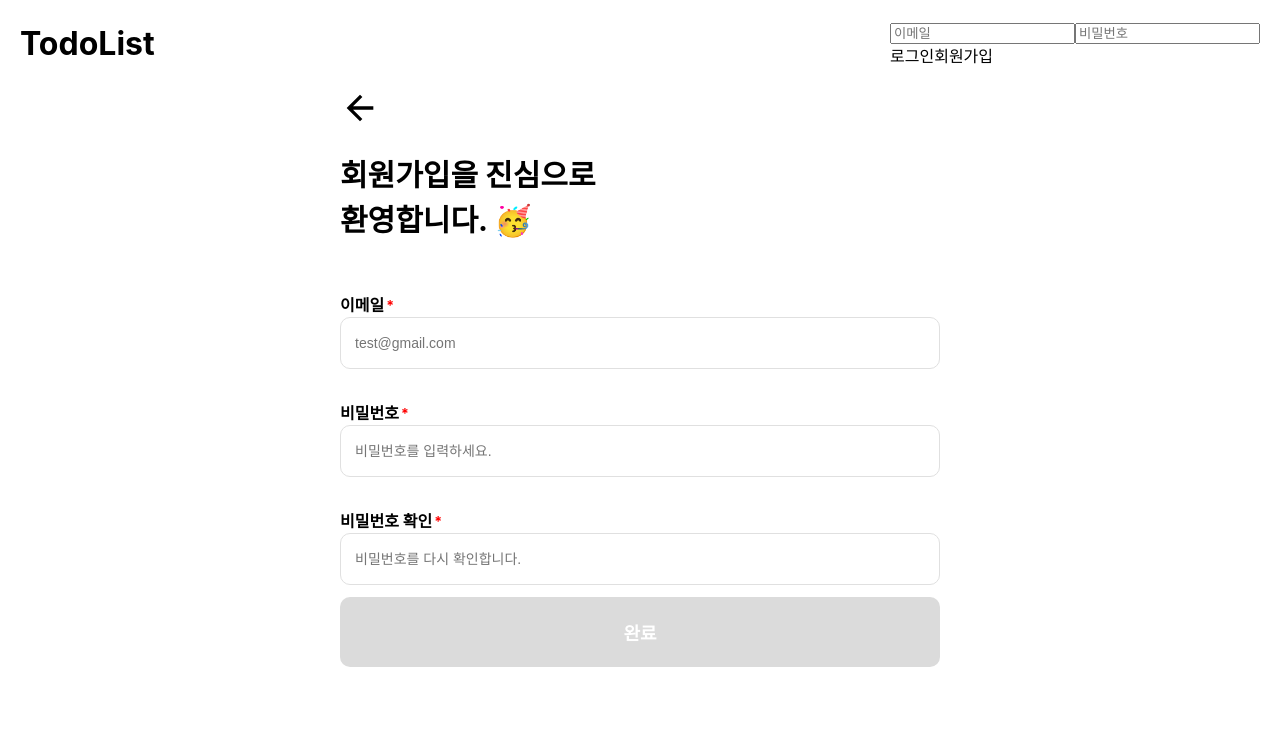
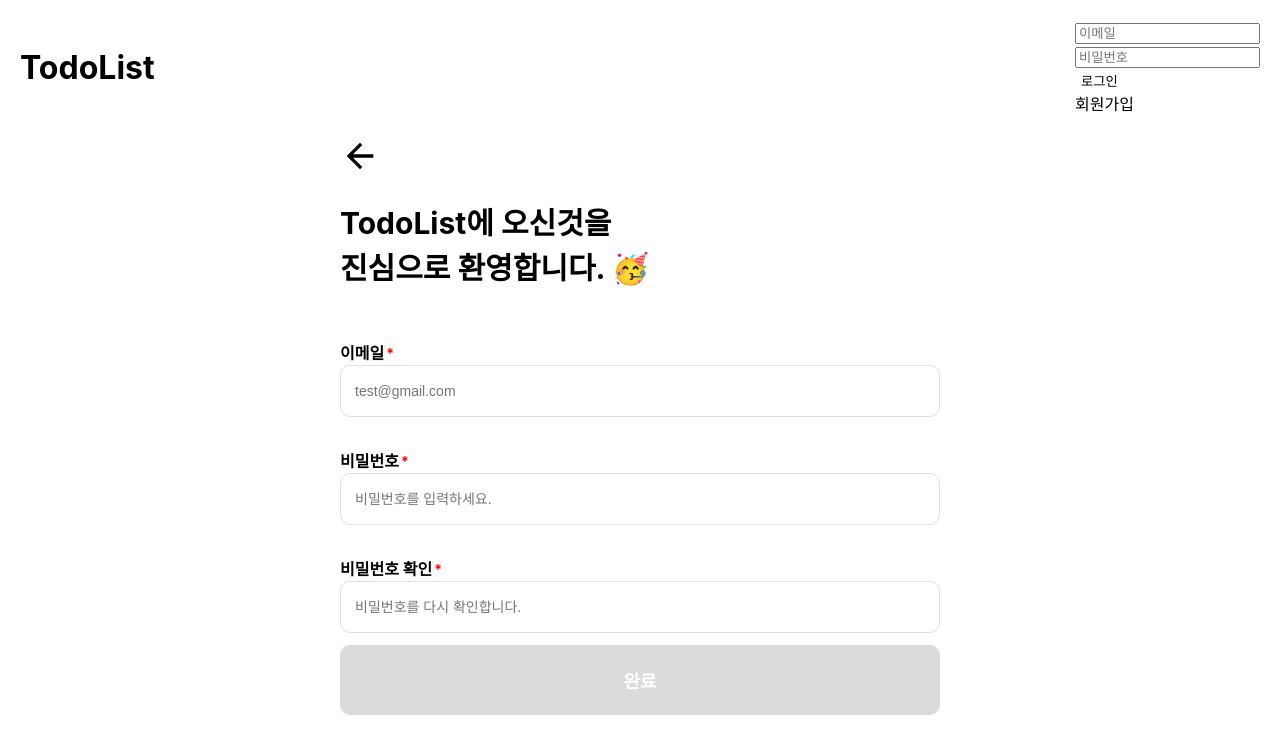
Before and after one commit to study-team2023/todo-study, a React (Create React App) app in the folder todo-list/: page /components/TodoJoin in a window 1280 px wide. Shown: the top 754 px of the page. Built offline with nearby package versions, Linux system fonts and the light colour scheme.

Commit message:
:memo:docs: 텍스트 수정 / className 수정

```diff
--- a/todo-list/src/components/TodoHeader.js
+++ b/todo-list/src/components/TodoHeader.js
@@ -12,16 +12,18 @@ const TodoHeader = () => {
                 <h1>TodoList</h1>
             </Link>
             <div className={cn("login_wrap")}>
-                <div className="login_box">
-                    <label htmlFor="loginEmail">
-                        <input id="loginEmail" type="email" placeholder="이메일"/>
-                    </label>
-                    <label htmlFor="loginPw">
-                        <input id="loginPw" type="password" placeholder="비밀번호"/>
-                    </label>
+                <div className={cn("login_box")}>
+                    <div className={cn("loginInputWrap")}>
+                        <input id="loginEmail" type="email" placeholder="이메일" className={cn("loginInput")}/>
+                    </div>
+                    <div className={cn("loginInputWrap")}>
+                        <input id="loginPw" type="password" placeholder="비밀번호" className={cn("loginInput")}/>
+                    </div>
+                    <div className={cn("loginButtonWrap")}>
+                        <button>로그인</button>
+                    </div>
                 </div>
-                <div className="button_box">
-                    <a href="">로그인</a>
+                <div className={cn("joinButtonWrap")}>
                     <Link to="./components/TodoJoin">회원가입</Link>
                 </div>
             </div>
--- a/todo-list/src/components/TodoJoin.js
+++ b/todo-list/src/components/TodoJoin.js
@@ -66,7 +66,7 @@ const TodoJoin = () => {
                         <MdArrowBack color="#000" size="40"/>
                     </Link>
                 </div>
-                <h2 className={cn("joinTitle")}>회원가입을 진심으로<br/>환영합니다. 🥳</h2>
+                <h2 className={cn("joinTitle")}>TodoList에 오신것을<br/>진심으로 환영합니다. 🥳</h2>
                 <form className={cn("joinForm")}>
                     <label htmlFor="joinEmail">이메일</label>
                     <div className={cn("joinInputWrap")}>
```
